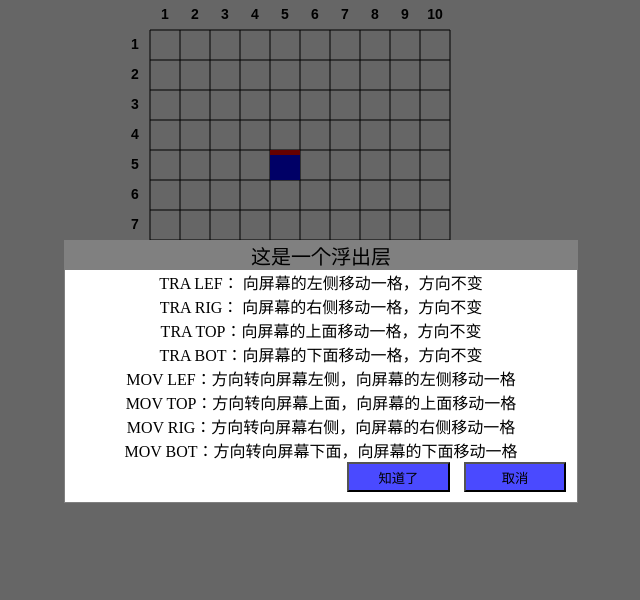
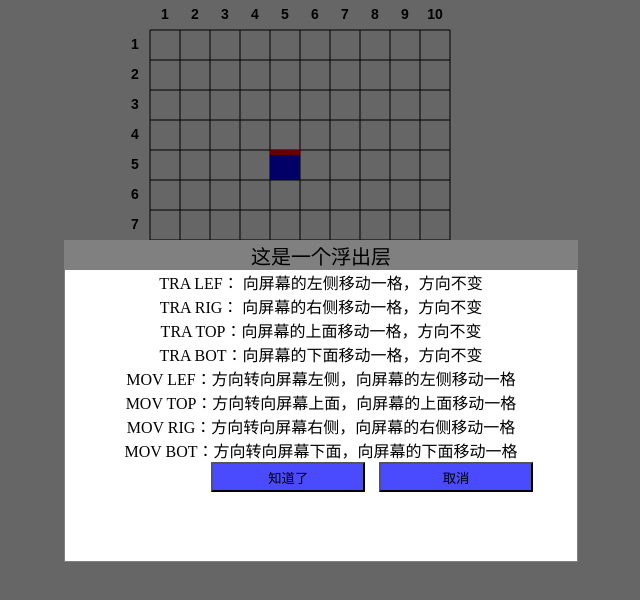
Before and after one commit to 314159262728/Baidu2017, a plain HTML site: page mission-3.6/emerge.html in a window 1280 px wide. Both pictures are taken after a click on the button "游戏规则". Shown: the whole page, without its empty margins (320-960 px from the left). Drawn offline with Linux system fonts and the light colour scheme.

Commit message:
emergeUI

```diff
--- a/mission-3.6/emerge.css
+++ b/mission-3.6/emerge.css
@@ -46,12 +46,14 @@ button{
 }
 #emergediv{
   width: 40%;
+  height: 40%;
   position: fixed;
   top:30%;
   left:30%;
   border: 1px solid grey;
   background-color: white;
   padding: 0;
+  overflow: scroll;
 }
 #emergediv #emetitle{
   background-color: grey;
@@ -60,14 +62,14 @@ button{
   font-size: 20px;
 }
 #emergediv #button1{
-  margin-left: 53%;
+  margin-left: 20%;
   margin-bottom: 2%;
-  width: 20%;
+  width: 30%;
 }
 #emergediv #button2{
   margin-left: 2%;
   margin-bottom: 2%;
-  width: 20%;
+  width: 30%;
 }
 .hide{
   display: none;
@@ -79,10 +81,8 @@ button{
   bottom: 0;
   left: 0;
   overflow: hidden;
-  outline: 0;
-  -webkit-overflow-scrolling: touch;
   background-color: rgb(0, 0, 0);
-  filter: alpha(opacity=50);
+  filter: alpha(opacity=50);/*IE8以及更早的浏览器*/
   background-color: rgba(0, 0, 0, 0.6);
   z-index: 9999;
 }
```
